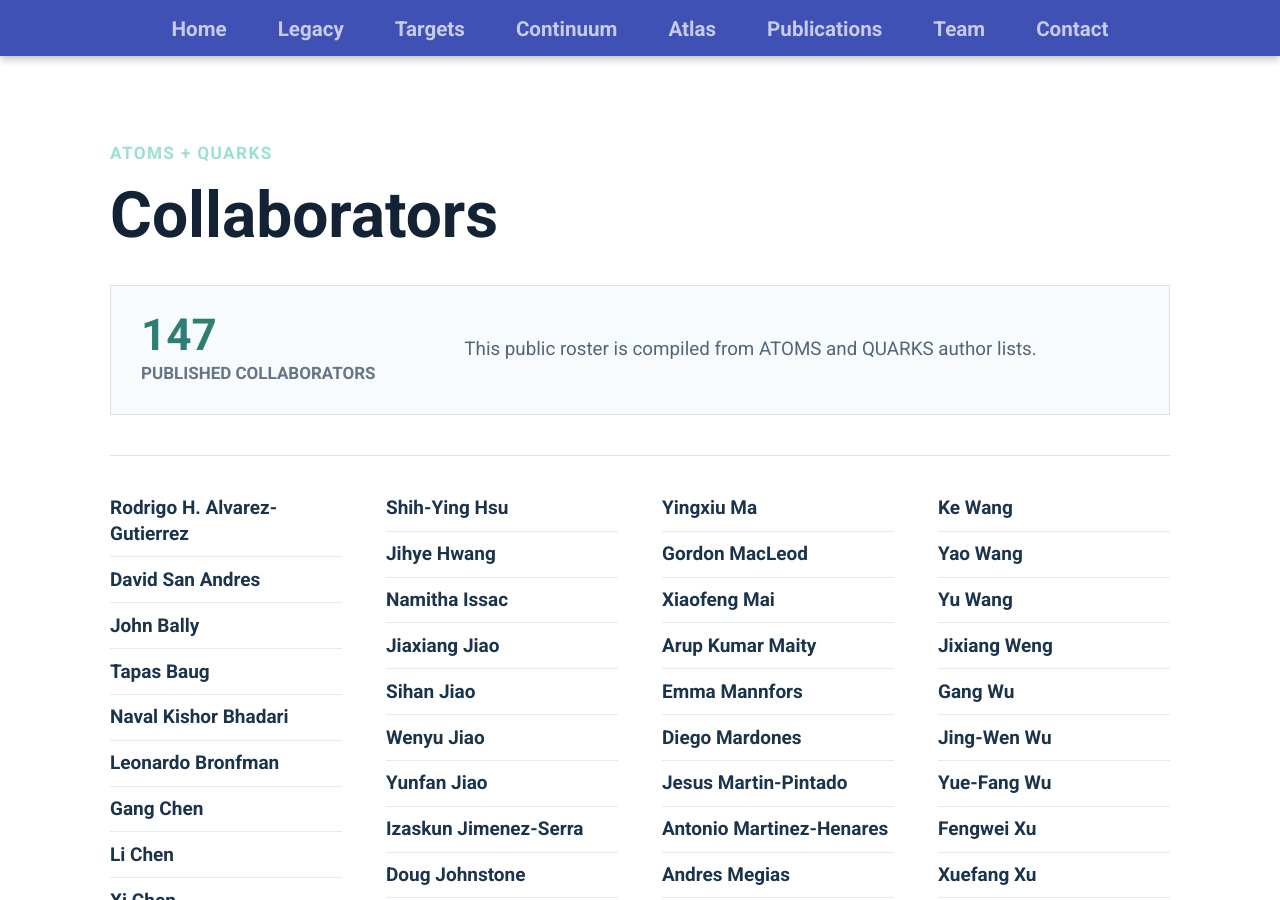
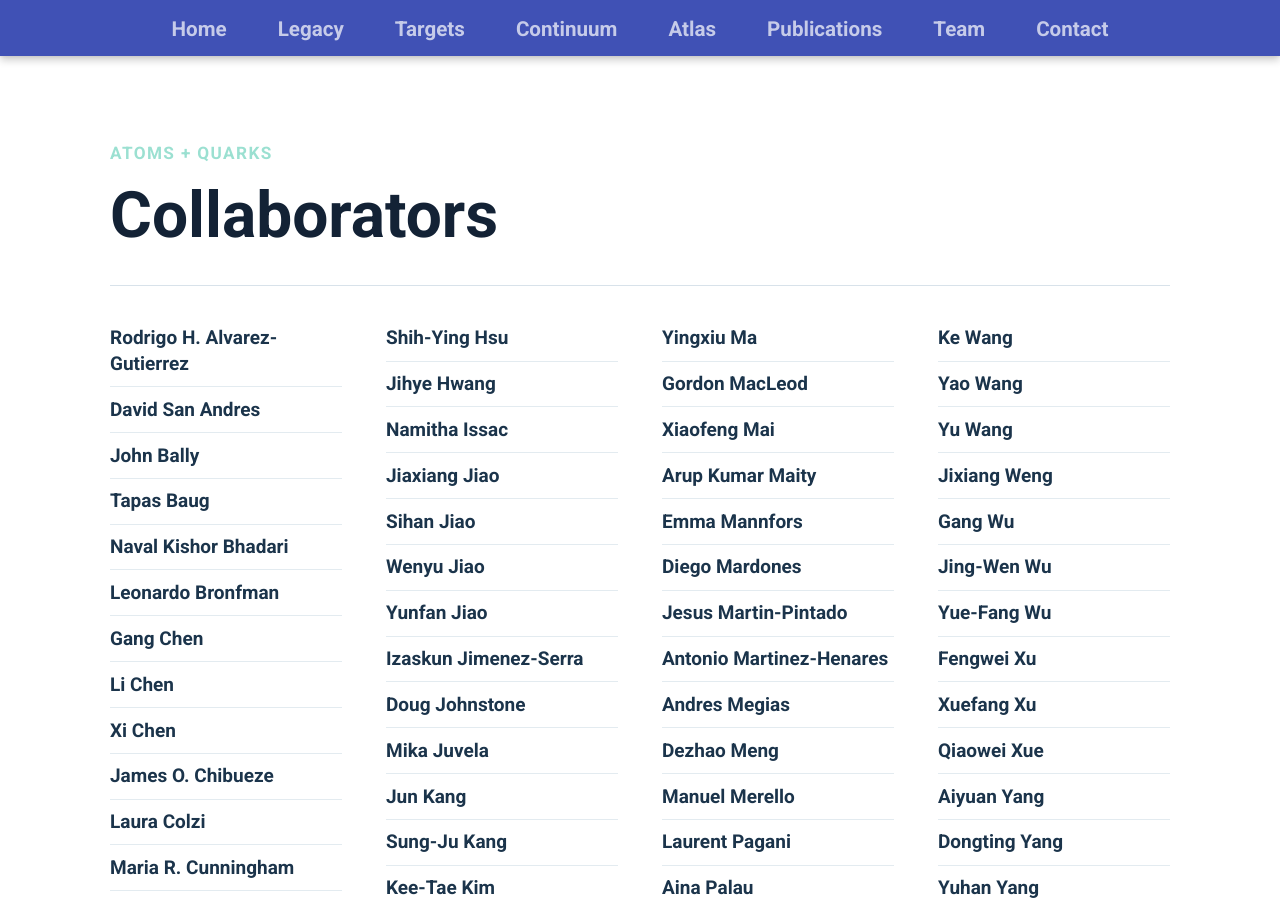
Before and after one commit to ALMAQUARKS/almaquarks.github.io, an MkDocs documentation site: the page built from docs/collaborators.md, in a window 1280 px wide and 900 px high. Built offline with MkDocs 1.6.1 and Material for MkDocs 9.7.7, drawn with Linux system fonts in a browser that asks for light colours.

Commit message:
Refine team labels and ATOMS collection

```diff
--- a/docs/collaborators.md
+++ b/docs/collaborators.md
@@ -1,16 +1,6 @@
 <section class="quarks-page-heading quarks-page-heading--compact quarks-page-heading--collaborators">
   <p class="quarks-kicker">ATOMS + QUARKS</p>
   <h1>Collaborators</h1>
-</section>
-
-<section class="quarks-collaborators-intro">
-  <div>
-    <span class="quarks-collaborators-intro__number">147</span>
-    <span>published collaborators</span>
-  </div>
-  <p>
-    This public roster is compiled from ATOMS and QUARKS author lists.
-  </p>
 </section>
 
 <section class="quarks-collaborators" aria-label="ATOMS and QUARKS collaborator roster">
```
Also changed, not shown: docs/publications.md (+3 -3 lines), docs/team.md (+1 -1 lines).
